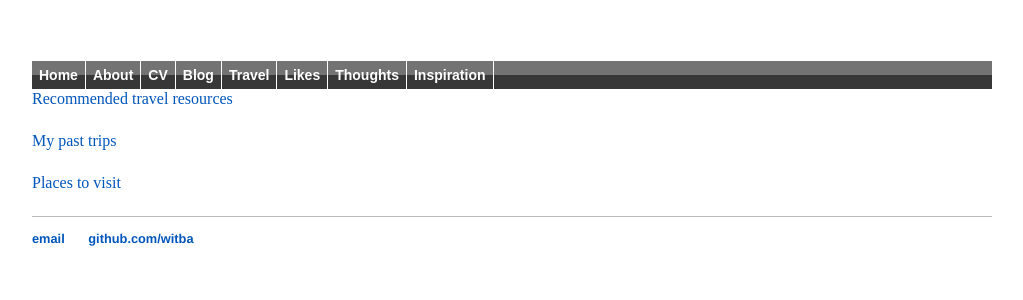
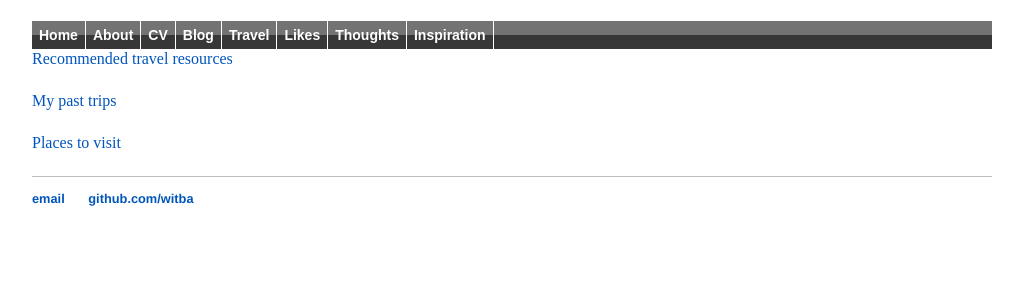
Before and after one commit to witba/witba.github.io, a Jekyll site: the page built from travel/index.html, in a window 1280 px wide. Shown: the top 300 px of the page, without its empty margins (128-1151 px from the left). Built offline with Jekyll 4.4.1, drawn with Linux system fonts in a browser that asks for light colours.

Commit message:
Update main.css

```diff
--- a/css/main.css
+++ b/css/main.css
@@ -1,4 +1,4 @@
-body { margin: 60px auto; width: 75%; }
+body { margin: 20px auto; width: 75%; }
 
 a { text-decoration: none; color: #0055BB; }
 a:hover { color: #008000; text-decoration: underline; }
@@ -18,7 +18,7 @@ h4 { font-size: 1.7em; }
 nav ul, footer ul { font-size: 1em; font-family: 'Helvetica', 'Arial', 'Sans-Serif'; padding: 0px; list-style: none; font-weight: bold; }
 nav ul li, footer ul li { display: inline; margin-right: 20px; }
 
-footer { border-top: 0.5px solid #bcbcbc; font-size: .8em; }
+footer { border-top: 1px solid #bcbcbc; font-size: .8em; }
 
 
 .solidblockmenu{
```
